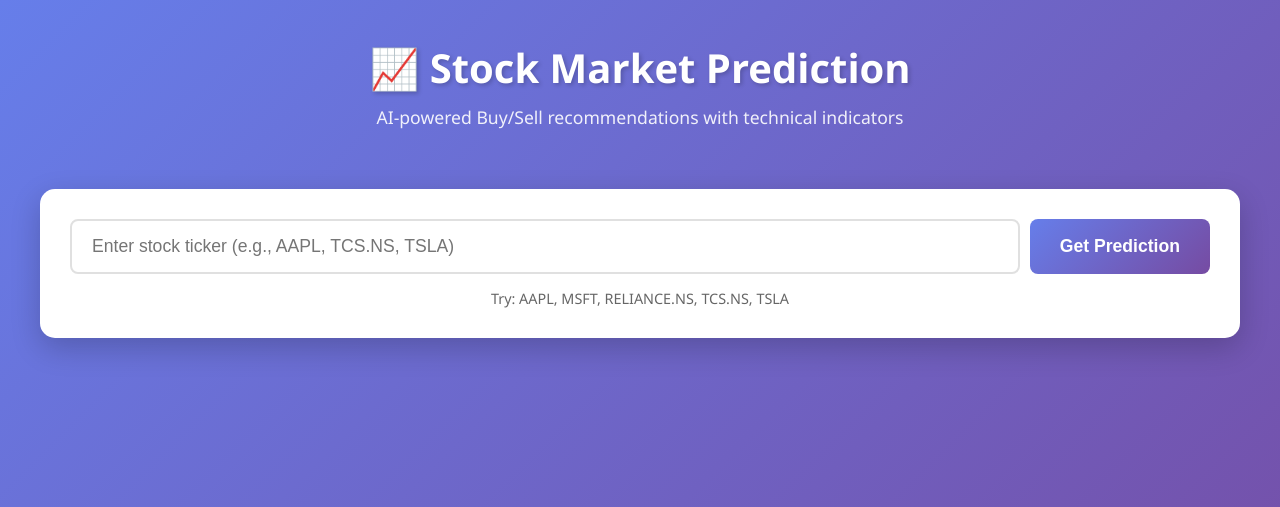
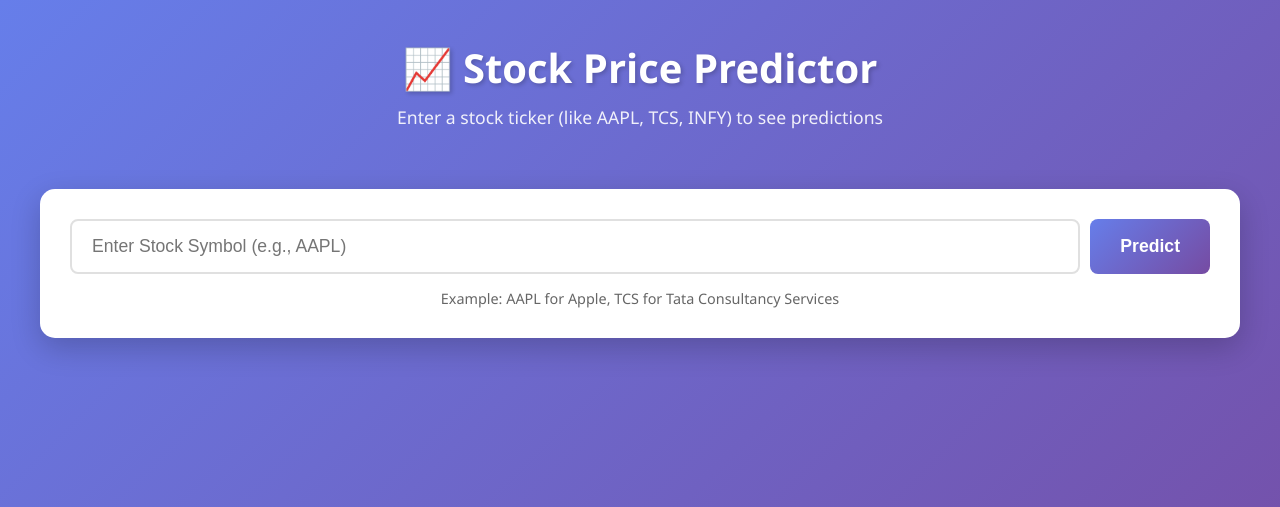
Before and after one commit to Anu-0723/StockPredictor, a Flask app: page / in a window 1280 px wide. Shown: the top 507 px of the page. Run offline with Flask 3, Linux system fonts and the light colour scheme.

Commit message:
Update index.html

```diff
--- a/templates/index.html
+++ b/templates/index.html
@@ -3,130 +3,63 @@
 <head>
     <meta charset="UTF-8">
     <meta name="viewport" content="width=device-width, initial-scale=1.0">
-    <title>📊 Stock Market Prediction App</title>
-    <link rel="stylesheet" href="{{ url_for('static', filename='style.css') }}">
-    <script src="https://cdn.jsdelivr.net/npm/chart.js@4.4.0/dist/chart.umd.min.js"></script>
+    <title>Stock Price Predictor</title>
+    <link rel="stylesheet" href="style.css">
 </head>
-
 <body>
     <div class="container">
         <header>
-            <h1>📈 Stock Market Prediction</h1>
-            <p class="subtitle">AI-powered Buy/Sell recommendations with technical indicators</p>
+            <h1>📈 Stock Price Predictor</h1>
+            <p class="subtitle">Enter a stock ticker (like AAPL, TCS, INFY) to see predictions</p>
         </header>
 
-        <div class="search-section">
+        <section class="search-section">
             <div class="input-group">
-                <input
-                    type="text"
-                    id="tickerInput"
-                    placeholder="Enter stock ticker (e.g., AAPL, TCS.NS, TSLA)"
-                    autocomplete="off"
-                >
-                <button id="predictBtn" onclick="getPrediction()">Get Prediction</button>
+                <input type="text" id="tickerInput" placeholder="Enter Stock Symbol (e.g., AAPL)">
+                <button id="predictBtn">Predict</button>
             </div>
-            <p class="hint">Try: AAPL, MSFT, RELIANCE.NS, TCS.NS, TSLA</p>
+            <p class="hint">Example: AAPL for Apple, TCS for Tata Consultancy Services</p>
+        </section>
+
+        <div id="loading" class="loading-spinner" style="display:none;">
+            <div class="spinner"></div>
+            <p>Fetching prediction data...</p>
         </div>
 
-        <!-- Loader -->
-        <div id="loadingSpinner" class="loading-spinner" style="display: none;">
-            <div class="spinner"></div>
-            <p>Fetching live stock data...</p>
-        </div>
+        <div id="error" class="error-message" style="display:none;"></div>
 
-        <!-- Error -->
-        <div id="errorMessage" class="error-message" style="display: none; color: red; text-align: center;"></div>
-
-        <!-- Results -->
-        <div id="resultsSection" class="results-section" style="display: none;">
+        <section id="results" class="results-section" style="display:none;">
             <div class="stock-header">
-                <h2 id="stockTicker"></h2>
+                <h2 id="stockName">AAPL - Apple Inc.</h2>
             </div>
 
             <div class="cards-grid">
-                <div class="card"><div class="card-label">Current Price</div><div class="card-value" id="currentPrice"></div></div>
-                <div class="card"><div class="card-label">Predicted Next Day</div><div class="card-value" id="predictedPrice"></div></div>
-                <div class="card"><div class="card-label">SMA (10)</div><div class="card-value" id="sma10"></div></div>
-                <div class="card"><div class="card-label">SMA (50)</div><div class="card-value" id="sma50"></div></div>
-                <div class="card"><div class="card-label">RSI (14)</div><div class="card-value" id="rsi14"></div></div>
+                <div class="card">
+                    <p class="card-label">Current Price</p>
+                    <p class="card-value" id="currentPrice">$178.50</p>
+                </div>
+                <div class="card">
+                    <p class="card-label">Predicted Price</p>
+                    <p class="card-value" id="predictedPrice">$185.30</p>
+                </div>
+                <div class="card">
+                    <p class="card-label">Confidence</p>
+                    <p class="card-value" id="confidence">92%</p>
+                </div>
                 <div class="card recommendation-card">
-                    <div class="card-label">Recommendation</div>
-                    <div class="card-value recommendation" id="recommendation"></div>
+                    <p class="card-label">Recommendation</p>
+                    <p class="card-value recommendation buy" id="recommendation">BUY</p>
                 </div>
             </div>
 
             <div class="chart-section">
-                <h3>Last 6 Months Closing Prices</h3>
+                <h3>Stock Price Trend</h3>
                 <canvas id="priceChart"></canvas>
             </div>
-        </div>
+        </section>
     </div>
 
-    <script>
-        async function getPrediction() {
-            const ticker = document.getElementById("tickerInput").value.trim();
-            const loading = document.getElementById("loadingSpinner");
-            const result = document.getElementById("resultsSection");
-            const error = document.getElementById("errorMessage");
-
-            if (!ticker) {
-                error.textContent = "⚠️ Please enter a stock symbol!";
-                error.style.display = "block";
-                return;
-            }
-
-            error.style.display = "none";
-            result.style.display = "none";
-            loading.style.display = "block";
-
-            try {
-                const response = await fetch(`/api/quote?ticker=${encodeURIComponent(ticker)}`);
-                const data = await response.json();
-
-                loading.style.display = "none";
-
-                if (!response.ok || data.error) {
-                    error.textContent = data.error || "⚠️ Unable to fetch data.";
-                    error.style.display = "block";
-                    return;
-                }
-
-                document.getElementById("stockTicker").textContent = data.ticker;
-                document.getElementById("currentPrice").textContent = `$${data.current_price}`;
-                document.getElementById("predictedPrice").textContent = `$${data.predicted_price}`;
-                document.getElementById("sma10").textContent = data.sma10;
-                document.getElementById("sma50").textContent = data.sma50;
-                document.getElementById("rsi14").textContent = data.rsi14;
-                document.getElementById("recommendation").textContent = data.recommendation;
-
-                result.style.display = "block";
-
-                // Chart update
-                const ctx = document.getElementById("priceChart").getContext("2d");
-                new Chart(ctx, {
-                    type: "line",
-                    data: {
-                        labels: data.chart.labels,
-                        datasets: [{
-                            label: "Closing Price",
-                            data: data.chart.values,
-                            borderWidth: 2,
-                            borderColor: "rgb(54, 162, 235)",
-                            tension: 0.3
-                        }]
-                    },
-                    options: {
-                        responsive: true,
-                        plugins: { legend: { display: false } }
-                    }
-                });
-            } catch (err) {
-                console.error(err);
-                loading.style.display = "none";
-                error.textContent = "⚠️ Network error. Please try again.";
-                error.style.display = "block";
-            }
-        }
-    </script>
+    <script src="https://cdn.jsdelivr.net/npm/chart.js"></script>
+    <script src="script.js"></script>
 </body>
 </html>
```
